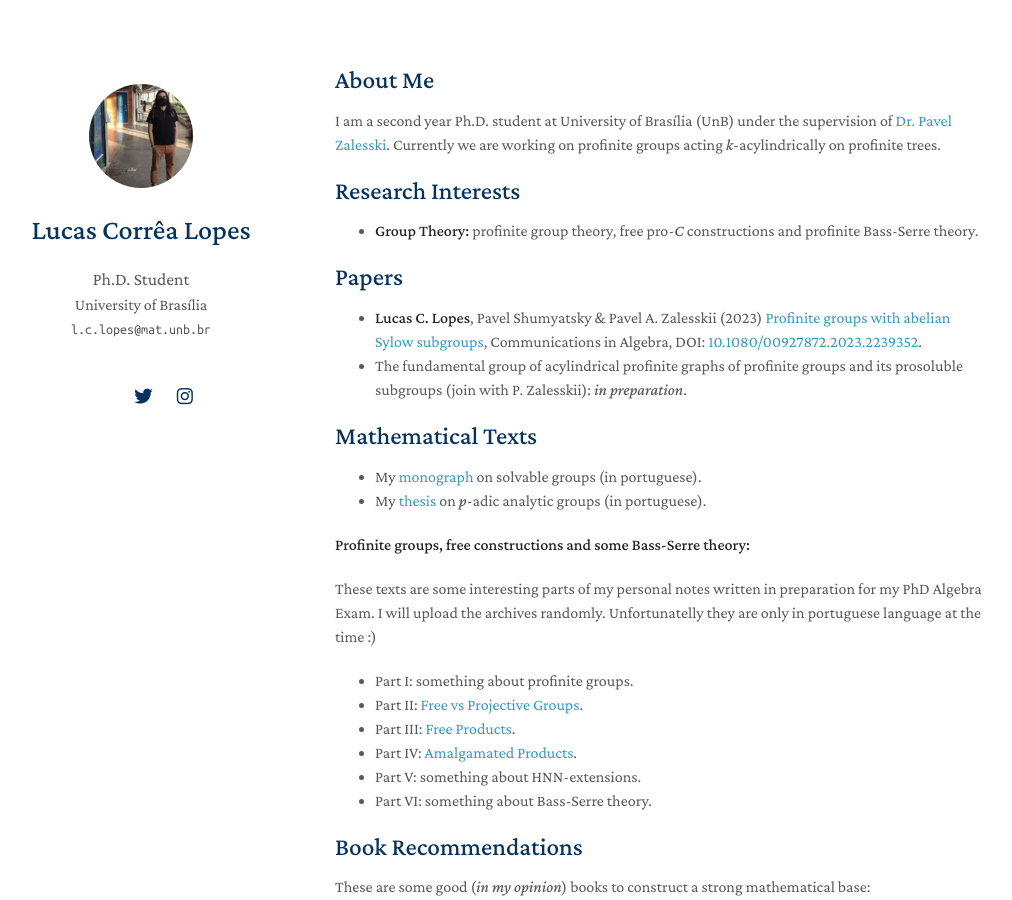
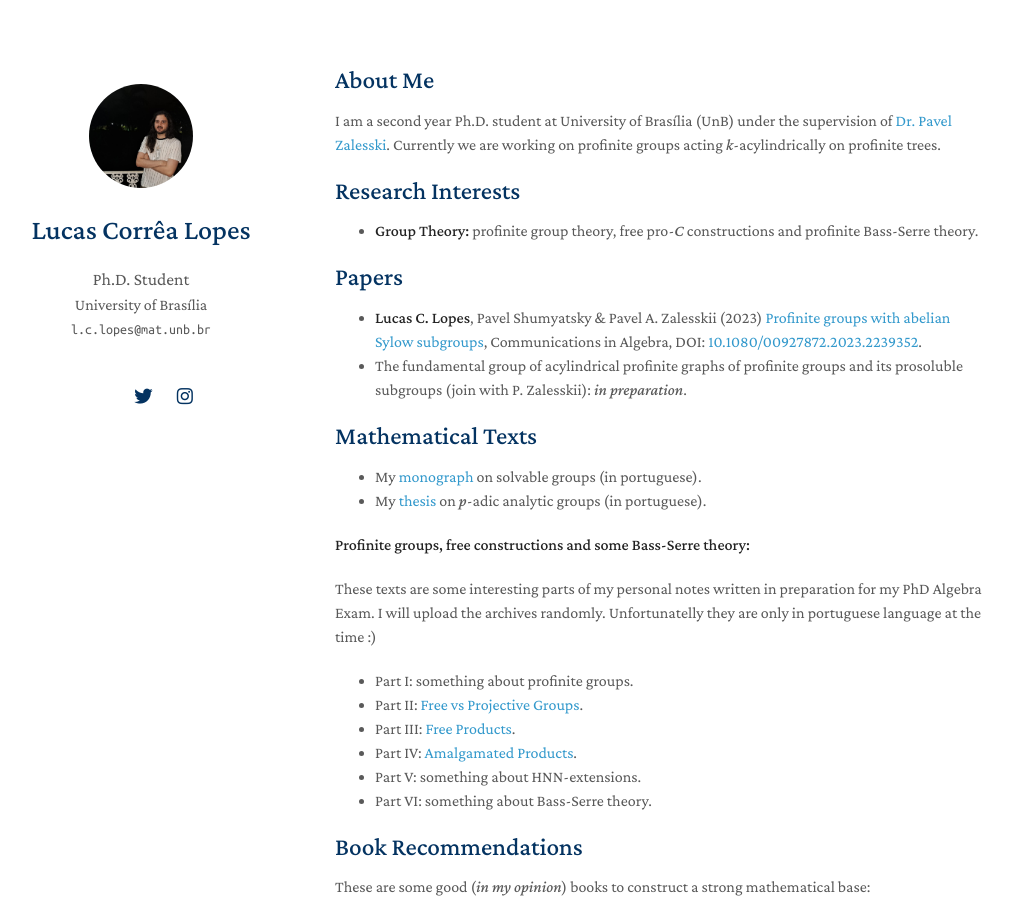
Before and after one commit to lcorrealopes/home, a Jekyll site: the page built from index.md, in a window 1280 px wide and 900 px high. Shown: the whole window, without its empty margins (135-1147 px from the left). Built offline with Jekyll 4.4.1, drawn with Linux system fonts in a browser that asks for light colours; nearby versions of some CDN libraries; a style sheet for code colours, icons or effects is not loaded; our own code applies the rules of GitHub Pages for plain Markdown files.

Commit message:
Update _config.yml

```diff
--- a/_config.yml
+++ b/_config.yml
@@ -18,7 +18,7 @@ instagram: https://www.instagram.com/lcorrealopes
 
 # Images (e.g., your profile picture and your website's favicon)
 # "favicon" and "favicon_dark" are used for the light and dark modes, respectively.
-avatar: ./assets/img/lucas.jpg
+avatar: ./assets/img/profilepic.jpg
 favicon: ./assets/img/favicon.png
 favicon_dark: ./assets/img/favicon-dark.png
 
```
